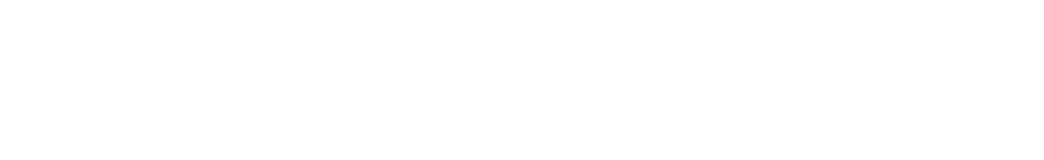
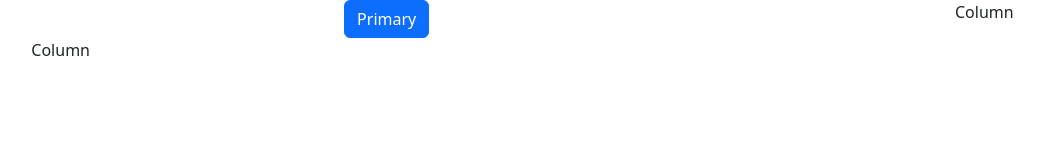
Before and after one commit to jhonnajarro/demo-bootstrap-codigo-java1, a plain HTML site: page index.html in a window 1280 px wide. Shown: the whole page, without its empty margins (36-1080 px from the left). Drawn offline with nearby package versions, Linux system fonts and the light colour scheme.

Commit message:
feat: segundo commit

```diff
--- a/index.html
+++ b/index.html
@@ -9,6 +9,22 @@
     <title>Demo - Bootstrap</title>
 </head>
 <body>
+
+    <div class="container-fluit     text-center">
+        <div class="row">
+          <div class="col-sm-4 col-md-7 col-lg-8">
+            <button type="button" class="btn btn-primary" >Primary</button>
+          </div>
+          <div class="col-3">
+            Column
+          </div>
+          <div class="col-2">
+            Column
+          </div>
+        </div>
+      </div>
+
+
     <script src="https://cdn.jsdelivr.net/npm/bootstrap@5.3.2/dist/js/bootstrap.bundle.min.js"
      integrity="sha384-C6RzsynM9kWDrMNeT87bh95OGNyZPhcTNXj1NW7RuBCsyN/o0jlpcV8Qyq46cDfL"
      crossorigin="anonymous"></script>
```
